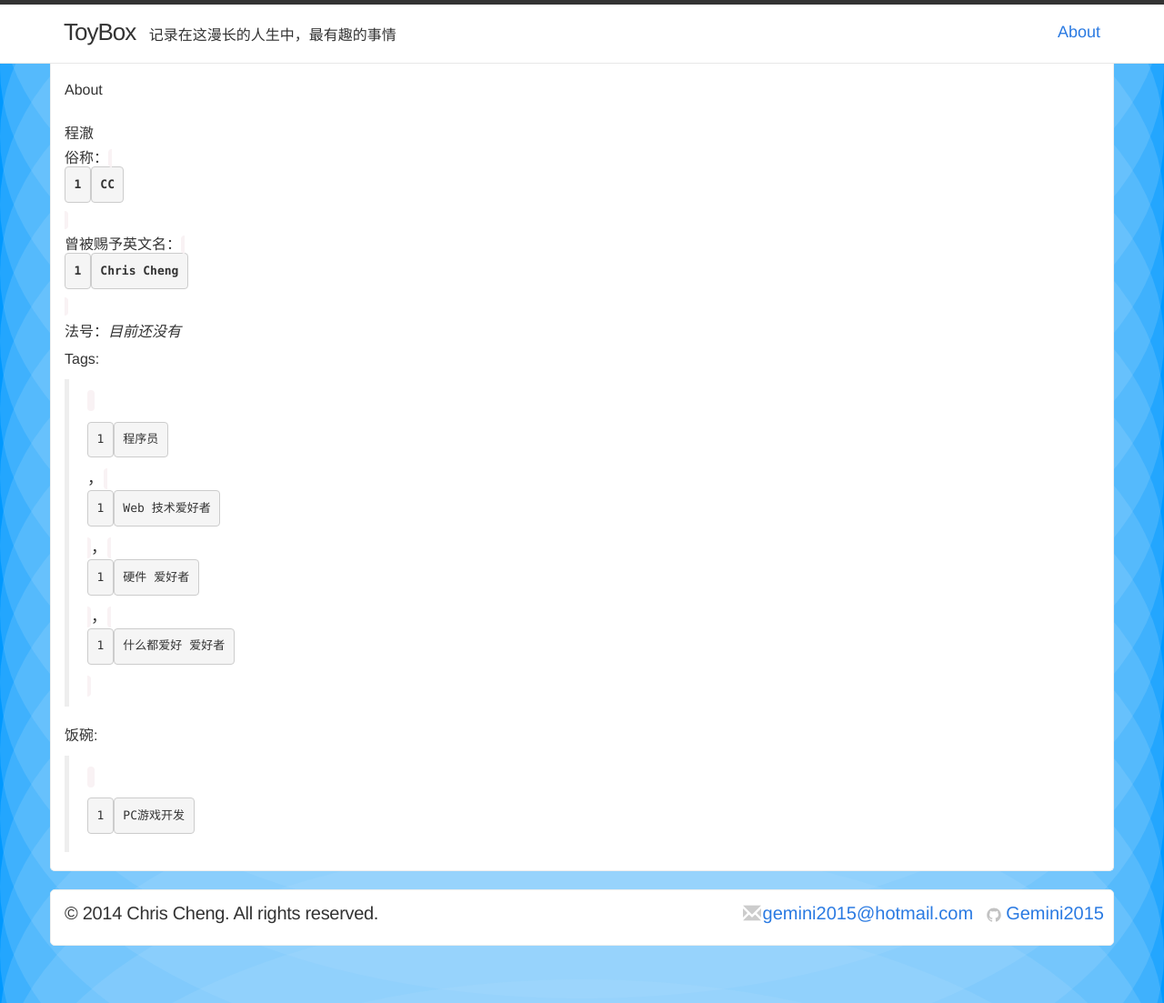
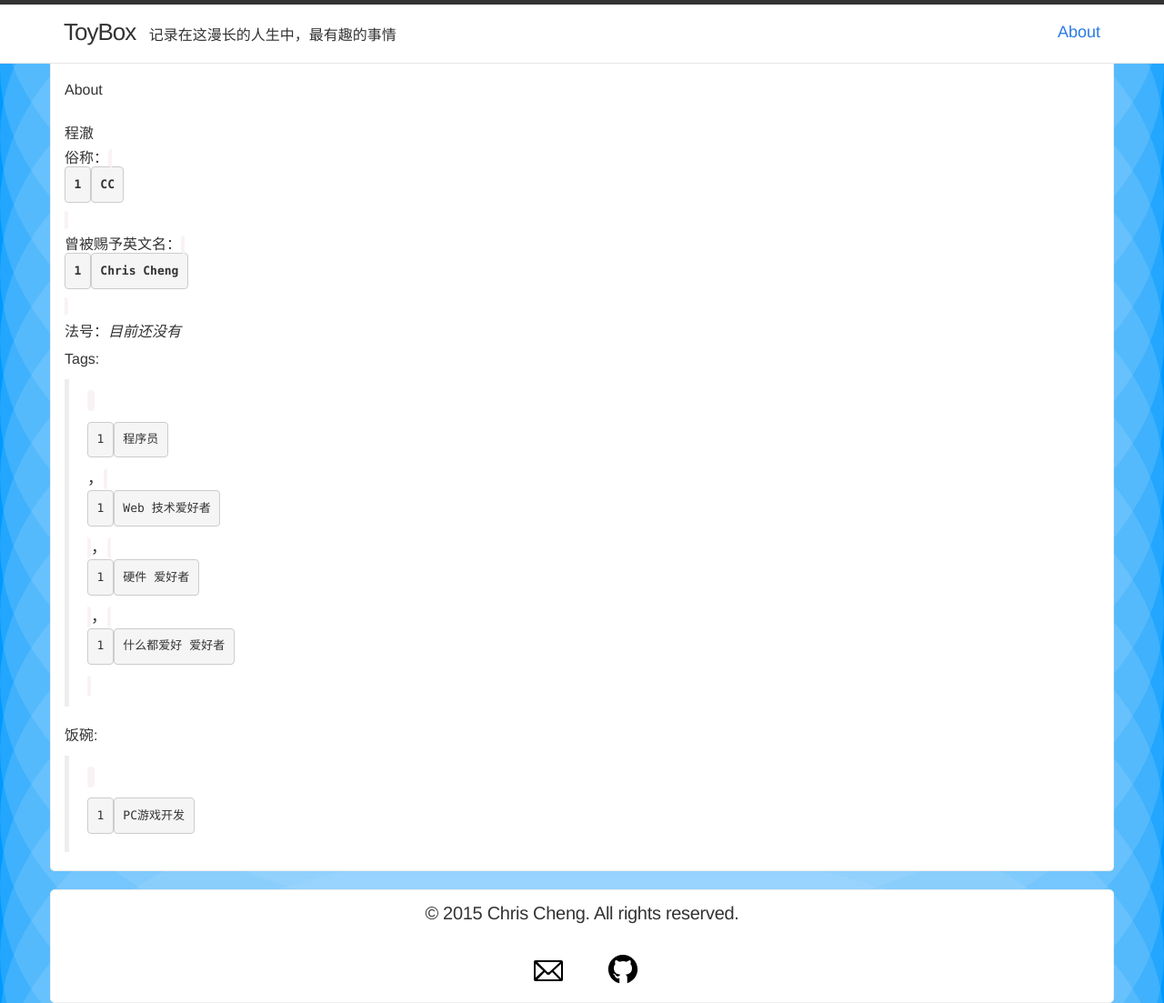
Before and after one commit to Gemini2015/gemini2015.github.io, a Jekyll site: the page built from about.md, in a window 1280 px wide. Shown: the whole page at 91% size. Built offline with Jekyll 4.4.1, drawn with Linux system fonts in a browser that asks for light colours; nearby versions of some CDN libraries; a style sheet for code colours, icons or effects is not loaded.

Commit message:
update footer

```diff
--- a/_includes/footer.html
+++ b/_includes/footer.html
@@ -1,31 +1,45 @@
 <footer class="site-footer">
-
   <div class="container main-body">
 
     <div class="row site-row">
-      <div class="col-xs-12 col-sm-7">
-        <p class="footer-heading">&copy; 2014 Chris Cheng. All rights reserved.</p>
-      </div>
-      <div class="col-xs-12 col-sm-5 footer-url">
-        <a href="mailto:{{ site.email }}"><span class="glyphicon glyphicon-envelope mail-icon "></span> {{ site.email }}</a>
+      <div class="col-xs-12">
+        <div class="row">
+          <p class="footer-heading">&copy; 2015 Chris Cheng. All rights reserved.</p>
+        </div> <!-- row -->
 
-        <div class="visible-xs-block"></div>
-        <a href="https://github.com/{{ site.github_username }}">
-        <svg version="1.1" class="github-icon-svg" xmlns="http://www.w3.org/2000/svg" xmlns:xlink="http://www.w3.org/1999/xlink" x="0px" y="0px"
-         viewBox="0 0 16 16" enable-background="new 0 0 16 16" xml:space="preserve">
-        <path fill-rule="evenodd" clip-rule="evenodd" fill="#C2C2C2" d="M7.999,0.431c-4.285,0-7.76,3.474-7.76,7.761
-        c0,3.428,2.223,6.337,5.307,7.363c0.388,0.071,0.53-0.168,0.53-0.374c0-0.184-0.007-0.672-0.01-1.32
-        c-2.159,0.469-2.614-1.04-2.614-1.04c-0.353-0.896-0.862-1.135-0.862-1.135c-0.705-0.481,0.053-0.472,0.053-0.472
-        c0.779,0.055,1.189,0.8,1.189,0.8c0.692,1.186,1.816,0.843,2.258,0.645c0.071-0.502,0.271-0.843,0.493-1.037
-        C4.86,11.425,3.049,10.76,3.049,7.786c0-0.847,0.302-1.54,0.799-2.082C3.768,5.507,3.501,4.718,3.924,3.65
-        c0,0,0.652-0.209,2.134,0.796C6.677,4.273,7.34,4.187,8,4.184c0.659,0.003,1.323,0.089,1.943,0.261
-        c1.482-1.004,2.132-0.796,2.132-0.796c0.423,1.068,0.157,1.857,0.077,2.054c0.497,0.542,0.798,1.235,0.798,2.082
-        c0,2.981-1.814,3.637-3.543,3.829c0.279,0.24,0.527,0.713,0.527,1.437c0,1.037-0.01,1.874-0.01,2.129
-        c0,0.208,0.14,0.449,0.534,0.373c3.081-1.028,5.302-3.935,5.302-7.362C15.76,3.906,12.285,0.431,7.999,0.431z"/>
-        </svg>
-        {{ site.github_username }}
-        </a>
-      </div>
-    </div>
-  </div>
+        <div class="row">
+          <div class="col-xs-12 footer-url">
+            <a href="mailto:{{ site.email }}" title="{{ site.email }}">
+              <svg xmlns="http://www.w3.org/2000/svg" xmlns:xlink="http://www.w3.org/1999/xlink" preserveAspectRatio="xMidYMid" width="45" height="33" viewBox="-10 -7 45 33">
+                <defs>
+                  <style>
+                    .cls-1 {
+                      fill: #000;
+                      fill-rule: evenodd;
+                    }
+                  </style>
+                </defs>
+                <path d="M30.203,-0.014 L1.807,-0.014 C0.749,-0.014 -0.000,0.864 -0.000,1.867 L-0.000,21.126 C-0.000,22.129 1.008,23.007 2.065,23.007 L30.203,23.007 C31.260,23.007 32.010,22.129 32.010,21.126 L32.010,1.867 C32.010,0.864 31.260,-0.014 30.203,-0.014 ZM17.000,13.000 C16.762,13.227 16.457,13.334 16.054,13.334 C15.648,13.334 15.241,13.231 15.000,13.000 L4.000,2.000 L28.903,2.000 L17.000,13.000 ZM10.324,11.459 L2.000,19.000 L2.000,4.000 L10.324,11.459 ZM11.893,12.966 L14.000,15.000 C14.660,15.631 15.003,16.000 16.000,16.000 C16.995,16.000 17.346,15.625 18.000,15.000 L20.176,13.009 L28.000,21.000 L4.129,21.000 L11.893,12.966 ZM21.750,11.507 L30.000,4.000 L30.000,20.000 L21.750,11.507 Z" class="cls-1"/>
+              </svg>
+            </a>
+            <a href="https://github.com/{{ site.github_username }}" title="{{ site.github_username }}">
+              <svg xmlns="http://www.w3.org/2000/svg" xmlns:xlink="http://www.w3.org/1999/xlink" preserveAspectRatio="xMidYMid" width="36" height="33.19" viewBox="-2 0 38 33.19">
+                <defs>
+                  <style>
+                    .cls-1 {
+                      fill: #000;
+                      fill-rule: evenodd;
+                    }
+                  </style>
+                </defs>
+                <path d="M17.006,0.005 C7.613,0.005 -0.002,7.540 -0.002,16.835 C-0.002,24.743 5.512,31.374 12.941,33.177 C12.939,31.096 12.933,27.138 12.931,26.994 C12.900,26.975 9.707,28.826 8.078,25.589 C7.881,25.189 7.486,23.853 6.496,23.104 C6.460,23.074 5.729,22.705 5.662,22.342 C5.654,22.291 5.709,22.185 5.781,22.159 C5.856,22.131 7.059,21.642 8.401,23.327 C8.805,23.890 9.718,26.053 12.914,24.716 C12.999,24.383 13.309,23.619 14.000,23.000 C9.241,22.438 7.254,21.046 6.579,17.020 C6.158,14.275 6.968,11.993 8.184,10.867 C8.000,10.627 7.392,8.622 8.336,6.500 C9.359,6.297 11.235,7.024 12.883,8.199 C15.208,7.367 18.990,7.167 21.136,8.199 C21.878,7.592 24.529,6.173 25.666,6.503 C26.001,7.346 26.483,9.387 25.817,10.874 C27.298,12.383 27.716,14.331 27.449,16.725 C27.121,20.352 25.042,22.573 20.000,23.000 C20.840,23.587 22.000,24.634 22.000,26.000 C22.000,27.468 22.001,30.989 22.000,33.000 C29.040,30.941 34.014,24.470 34.014,16.835 C34.014,7.540 26.399,0.005 17.006,0.005 Z" class="cls-1"/>
+              </svg>
+            </a>
+          </div> <!-- footer-url -->
+        </div> <!-- row -->
+
+      </div> <!-- col-xs-12 -->
+    </div> <!-- site-row -->
+
+  </div> <!-- container -->
 </footer>
--- a/css/main.css
+++ b/css/main.css
@@ -20,7 +20,7 @@ body {
 h1, h2, h3, h4, h5, h6 { font-size: 100%; font-weight: 400; }
 
 a         { color: #2a7ae2; text-decoration: none; }
-a:hover   { color: #000; text-decoration: underline; }
+a:hover   { color: #000; text-decoration: none; }
 a:visited { color: #205caa; }
 
 
@@ -323,11 +323,13 @@ a:visited { color: #205caa; }
   font-size: 26px;
   letter-spacing: -1px;
   line-height: 60px;
+  text-decoration: none;
 }
 
 .site-nav {
   float: right;
   line-height: 60px;
+  text-decoration: none;
 }
 
 .site-nav .menu-icon { display: none; }
@@ -458,18 +460,20 @@ a:visited { color: #205caa; }
   font-weight: 300;
   letter-spacing: -.5px;
   padding: 10px 0px;
+  text-align: center;
 }
 
 .footer-url
 {
-  text-align: right;
   padding: 10px 10px;
+  text-align: center;
 }
 
 .footer-url > a
 {
   font-size: 20px;
-  margin-left: 10px;
+  margin: 0px 20px 0px 20px;
+  text-decoration: none;
 }
 
 .mail-icon
```
